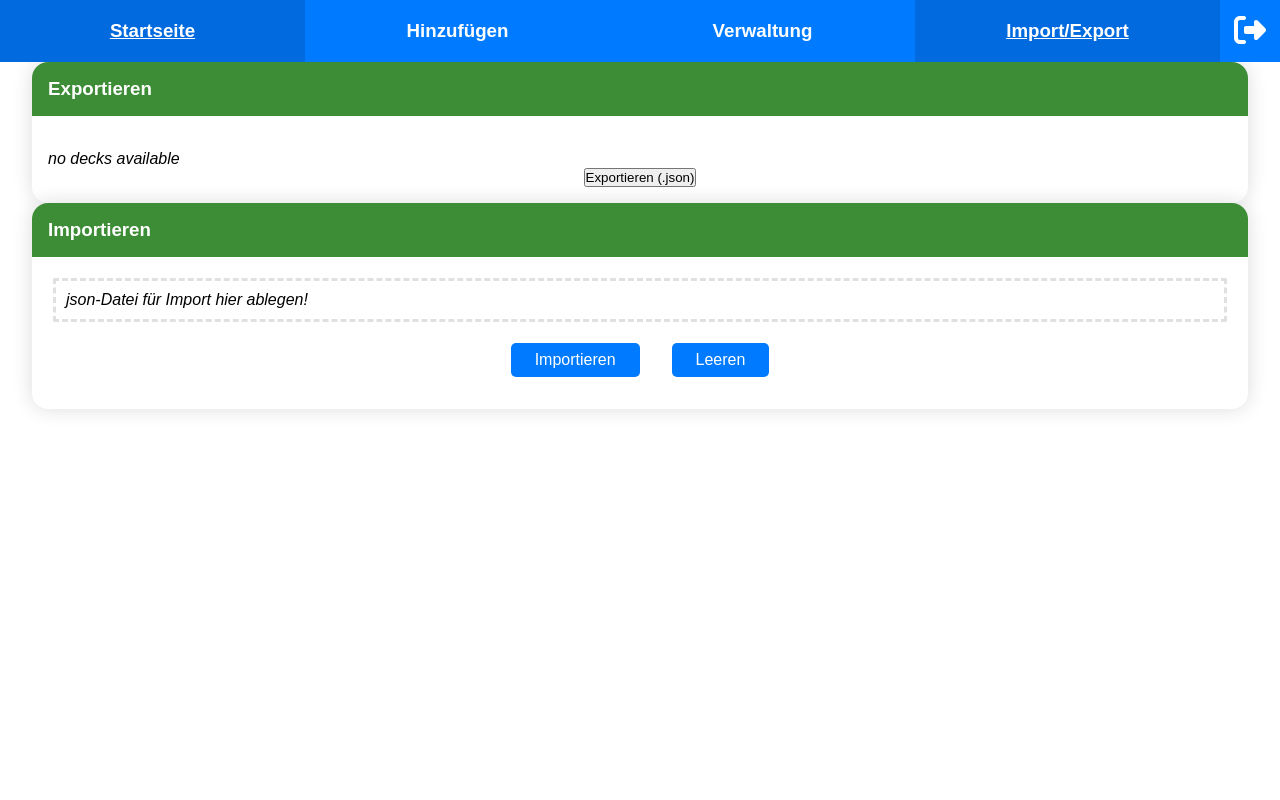
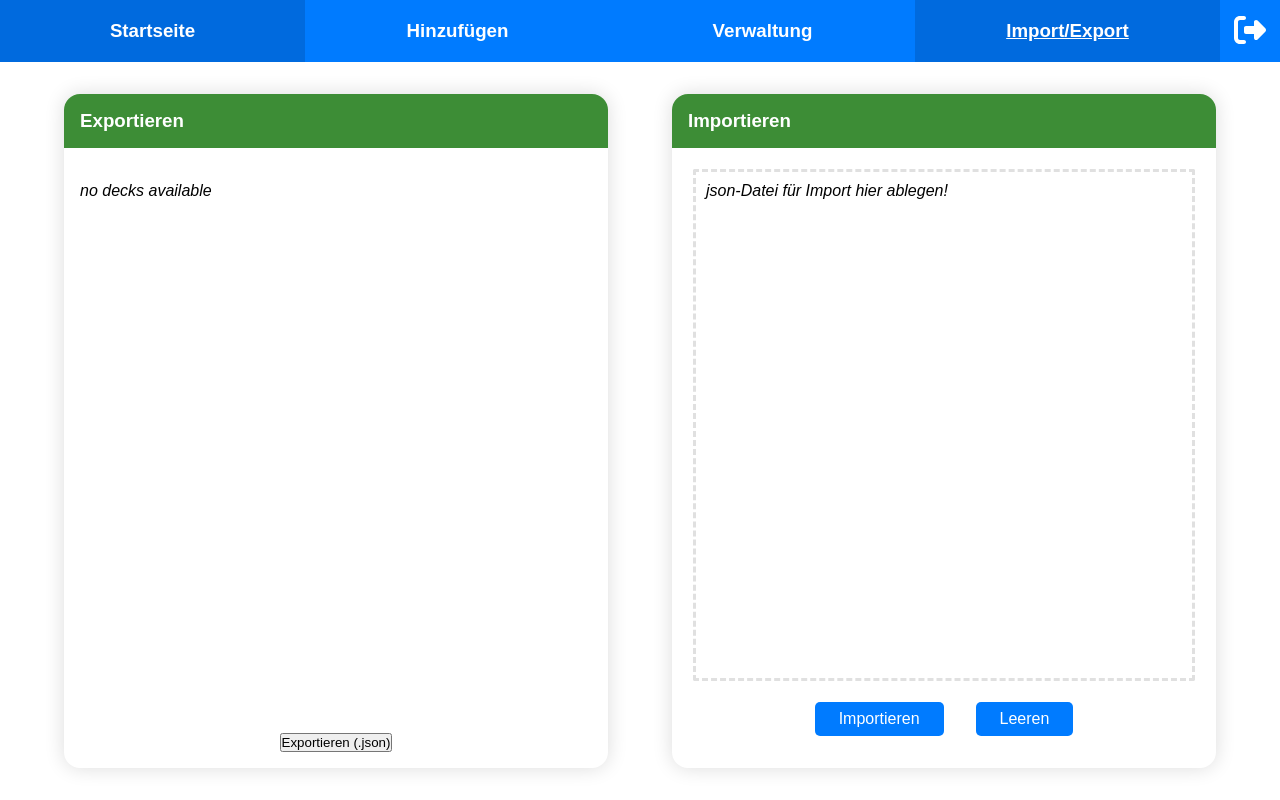
Before and after one commit to mohid-1311/Flashcards, a React (Create React App) app in the folder Frontend/: page /Importieren in a window 1280 px wide. Built offline with nearby package versions, Linux system fonts and the light colour scheme; sample sign-in values are in the browser's storage; a web font is replaced by a local one.

Commit message:
fixed css class

```diff
--- a/Frontend/src/pages/Import/Import.tsx
+++ b/Frontend/src/pages/Import/Import.tsx
@@ -33,7 +33,7 @@ function Import(){
   }
 
   return(
-    <div className={styles["root"]}>
+    <div className={styles["site-root"]}>
       <div className={styles["export-div"]}>
         <div className={styles["export-header"]}>
           <h3>Exportieren</h3>
```
